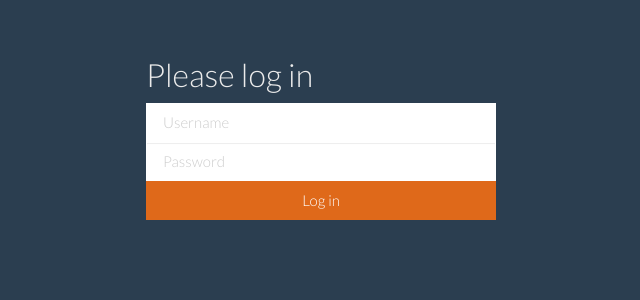
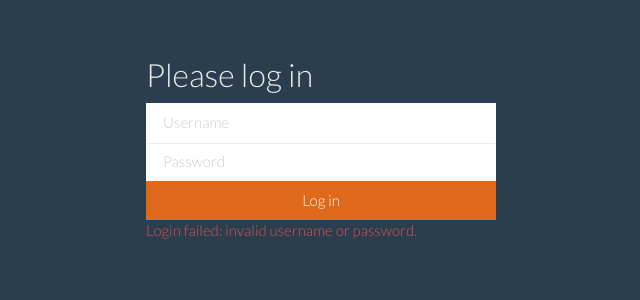
Before and after one commit to amccarthy1/gr8, a Django app: template gr8/grading/templates/login.html in a window 1280 px wide. Shown: the part 40-340 px from the top of the page, without its empty margins (319-959 px from the left). Run offline with Django 3.2, Linux system fonts and the light colour scheme; the template is opened without the code that fills it, so the values that code supplies are empty; some libraries are stand-ins or nearby versions.

Commit message:
Add error message for failed login

```diff
--- a/gr8/grading/templates/login.html
+++ b/gr8/grading/templates/login.html
@@ -1,9 +1,7 @@
 {% extends 'base.html' %}
 {% block content %}
 
-{% if login_successful %}
-Login success!
-{% endif %}
+
 
 <form action="{% url 'login' %}" method="post" class="login-form">
 	{% csrf_token %}
@@ -18,6 +16,9 @@ Login success!
 			<label for"password" class="sr-only">Password</label>
 			<input type="password" name="password" value="" id="password" class="form-control" placeholder="Password" required autofocus>
 			<button class="btn btn-primary btn-block" type="submit">Log in</button>
+			{% if not login_successful %}
+			<p class="text-danger">Login failed: invalid username or password.</p>
+			{% endif %}
 		</div>
 	</div>
 
```
